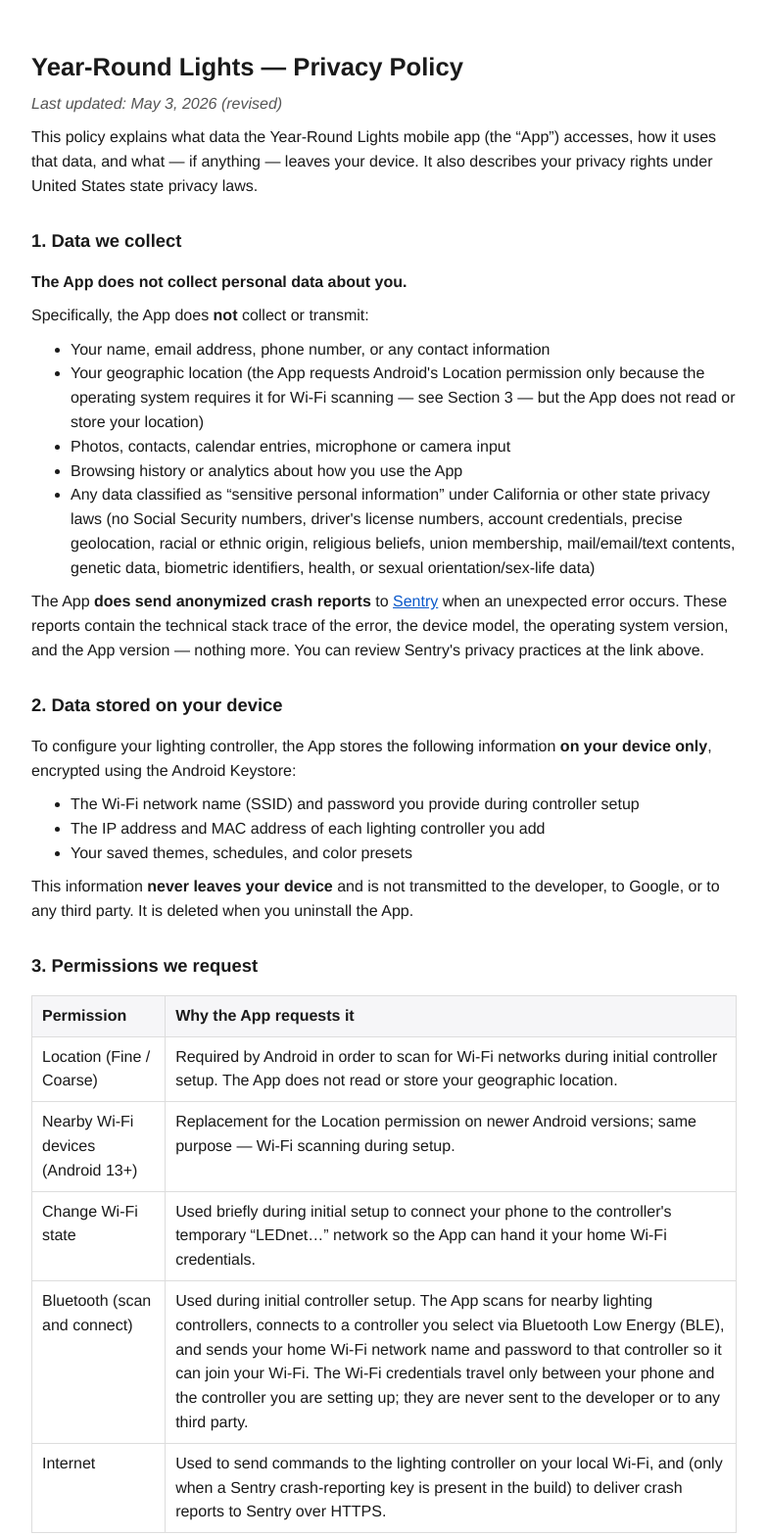
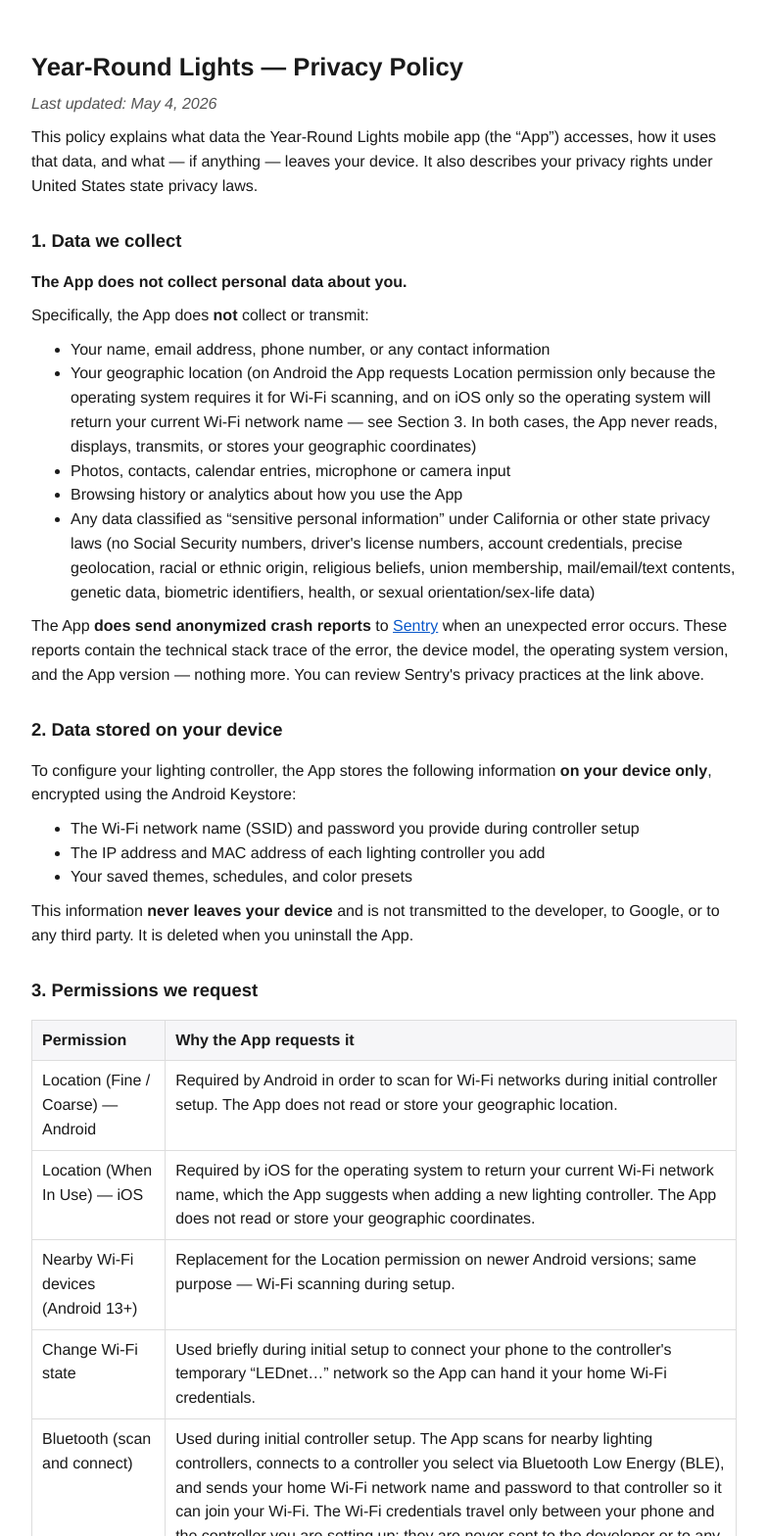
Before and after one commit to MotoMatt5040/year-round-lights-privacy, a plain HTML site: page index.html in a window 1280 px wide. Shown: the top 1568 px of the page at 98% size, without its empty margins (248-1031 px from the left). Drawn offline with Linux system fonts and the light colour scheme.

Commit message:
Disclose iOS location request used for Wi-Fi network name suggestion

```diff
--- a/index.html
+++ b/index.html
@@ -34,7 +34,7 @@
 <body>
 
 <h1>Year-Round Lights — Privacy Policy</h1>
-<p class="updated">Last updated: May 3, 2026 (revised)</p>
+<p class="updated">Last updated: May 4, 2026</p>
 
 <p>
 This policy explains what data the Year-Round Lights mobile app
@@ -50,9 +50,10 @@ United States state privacy laws.
 <p>Specifically, the App does <strong>not</strong> collect or transmit:</p>
 <ul>
   <li>Your name, email address, phone number, or any contact information</li>
-  <li>Your geographic location (the App requests Android's Location permission only because the
-      operating system requires it for Wi-Fi scanning — see Section 3 — but the App does not read
-      or store your location)</li>
+  <li>Your geographic location (on Android the App requests Location permission only because
+      the operating system requires it for Wi-Fi scanning, and on iOS only so the operating
+      system will return your current Wi-Fi network name — see Section 3. In both cases, the
+      App never reads, displays, transmits, or stores your geographic coordinates)</li>
   <li>Photos, contacts, calendar entries, microphone or camera input</li>
   <li>Browsing history or analytics about how you use the App</li>
   <li>Any data classified as &ldquo;sensitive personal information&rdquo; under California or other
@@ -95,9 +96,15 @@ developer, to Google, or to any third party. It is deleted when you uninstall th
   </thead>
   <tbody>
     <tr>
-      <td>Location (Fine / Coarse)</td>
+      <td>Location (Fine / Coarse) — Android</td>
       <td>Required by Android in order to scan for Wi-Fi networks during initial controller
           setup. The App does not read or store your geographic location.</td>
+    </tr>
+    <tr>
+      <td>Location (When In Use) — iOS</td>
+      <td>Required by iOS for the operating system to return your current Wi-Fi network
+          name, which the App suggests when adding a new lighting controller. The App does
+          not read or store your geographic coordinates.</td>
     </tr>
     <tr>
       <td>Nearby Wi-Fi devices (Android 13+)</td>
```
